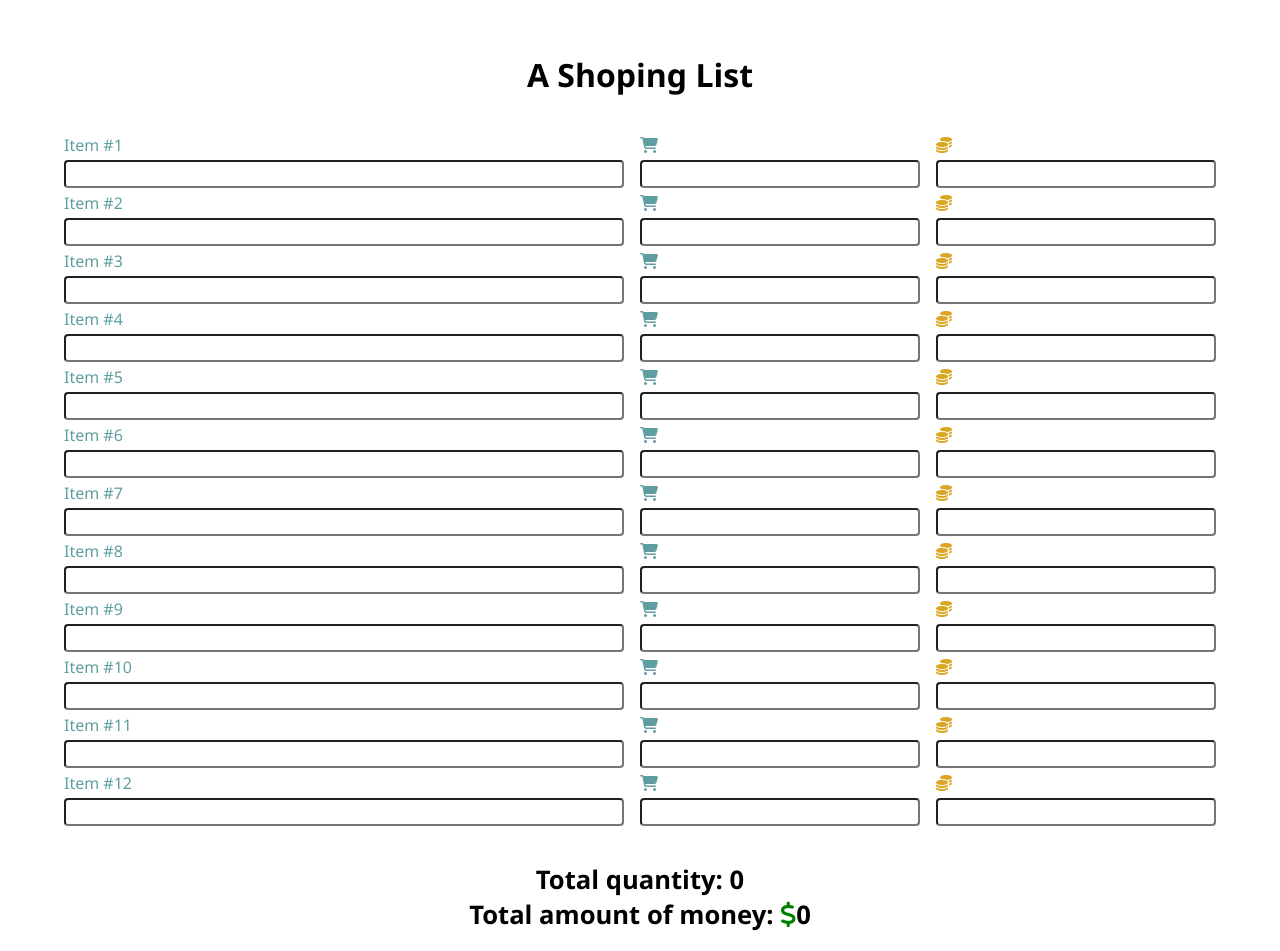
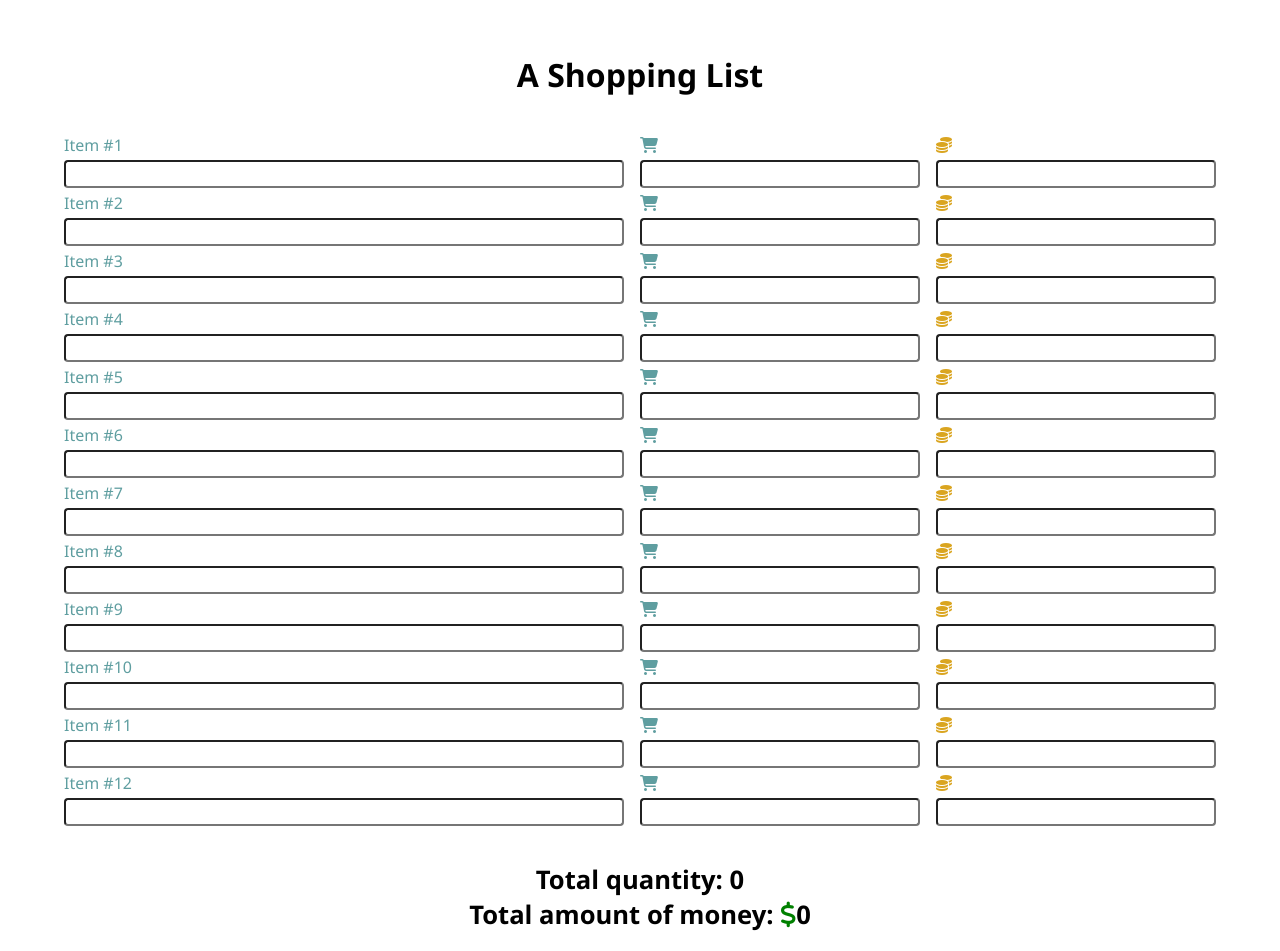
Before and after one commit to TasmanianCat/A-Shoping-List-Project, a plain HTML site: page index.html in a window 1280 px wide. Shown: the top 951 px of the page. Drawn offline with Linux system fonts and the light colour scheme.

Commit message:
Version 1.0.3

```diff
--- a/index.html
+++ b/index.html
@@ -6,11 +6,11 @@
     <meta name="viewport" content="width=device-width, initial-scale=1.0">
     <script src="https://kit.fontawesome.com/4af5d3f501.js" crossorigin="anonymous"></script>
     <link rel="stylesheet" href="css/styles.css">
-    <title>A Shoping List</title>
+    <title>A Shopping List</title>
 </head>
 
 <body>
-    <h1>A Shoping List</h1>
+    <h1>A Shopping List</h1>
     <form id="countForm">
 
         <div class="item-box">
@@ -27,7 +27,7 @@
                 <input id="i1" type="number" name="item-1">
             </div>
         </div>
-        <!-- --------------- -->
+
         <div class="item-box">
             <div class="col-1">
                 <label class="for-name" for="name2">Item #2</label>
```
